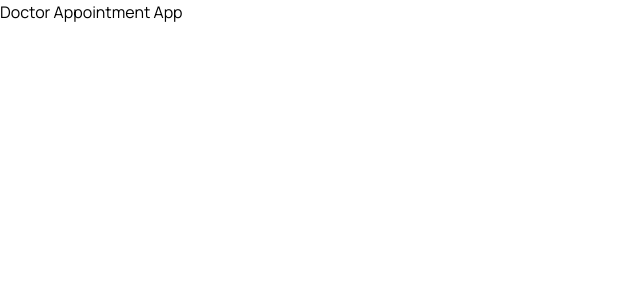
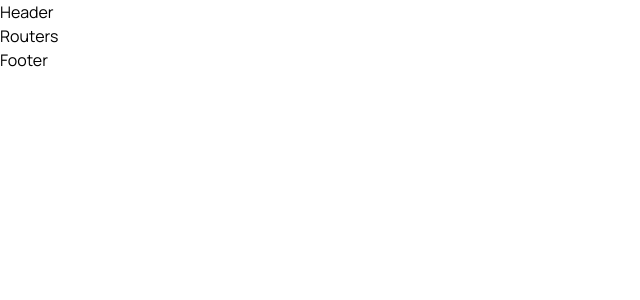
Before and after one commit to farhanshahriyar/dentistApp, a React (Vite) app: page / in a window 1280 px wide. Shown: the top 300 px of the page, without its empty margins (0-640 px from the left). Built offline with nearby package versions, Linux system fonts and the light colour scheme.

Commit message:
project setup done

```diff
--- a/src/App.jsx
+++ b/src/App.jsx
@@ -1,14 +1,12 @@
 import './App.css'; // Importing CSS Styles
+import Layout from './layout/Layout';
 
 function App() {
 
 
   return (
     <>
-      <h1 className="text-2xl font-bold underline text-blue-500">
-      Doctor Appointment App
-
-    </h1>
+      <Layout/>
     </>
   )
 }
--- /dev/null
+++ b/src/components/Footer/Footer.jsx
@@ -0,0 +1,11 @@
+import React from 'react'
+
+const Footer = () => {
+  return (
+    <div>
+      Footer
+    </div>
+  )
+}
+
+export default Footer
--- /dev/null
+++ b/src/components/Header/Header.jsx
@@ -0,0 +1,11 @@
+import React from 'react'
+
+const Header = () => {
+  return (
+    <div>
+        Header
+    </div>
+  )
+}
+
+export default Header
--- /dev/null
+++ b/src/layout/Layout.jsx
@@ -0,0 +1,18 @@
+import React from 'react'
+import Header from '../components/Header/Header'
+import Footer from '../components/Footer/Footer'
+import Routers from '../routes/Routers'
+
+const Layout = () => {
+  return (
+   <>
+    <Header/>
+    <main>
+        <Routers/>
+    </main>
+    <Footer/>
+   </>
+  )
+}
+
+export default Layout
--- /dev/null
+++ b/src/routes/Routers.jsx
@@ -0,0 +1,12 @@
+import React from 'react'
+
+
+const Routers = () => {
+  return (
+    <div>
+      Routers
+    </div>
+  )
+}
+
+export default Routers
```
